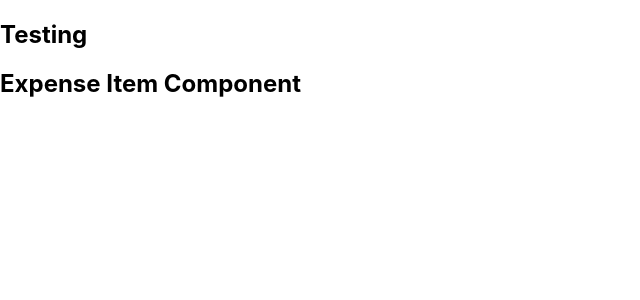
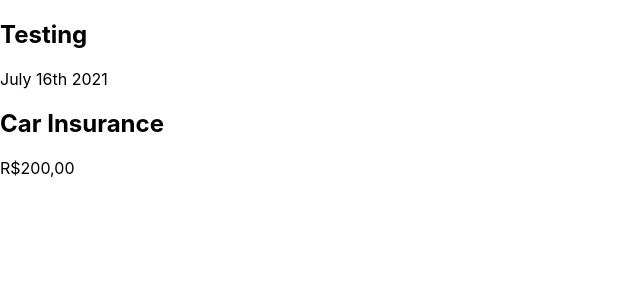
Before and after one commit to luidimso/first-react-app, a JavaScript app: page / in a window 1280 px wide. Shown: the top 300 px of the page, without its empty margins (0-640 px from the left). Built offline with nearby package versions, Linux system fonts and the light colour scheme.

Commit message:
Updating Expense Item component

```diff
--- a/src/components/ExpenseItem.js
+++ b/src/components/ExpenseItem.js
@@ -1,5 +1,13 @@
 function ExpenseItem() {
-    return <h2>Expense Item Component</h2>;
+    return (
+        <div>
+            <div>July 16th 2021</div>
+            <div>
+                <h2>Car Insurance</h2>
+                <div>R$200,00</div>
+            </div>
+        </div>
+    );
 }
 
 export default ExpenseItem;
```
